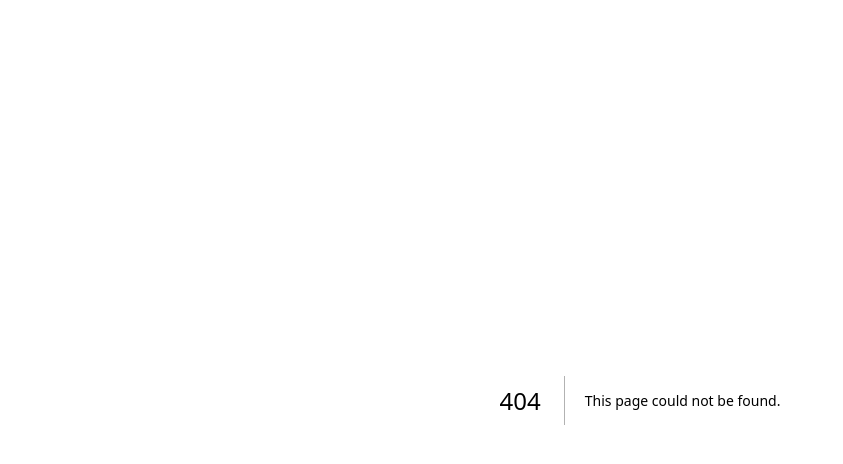
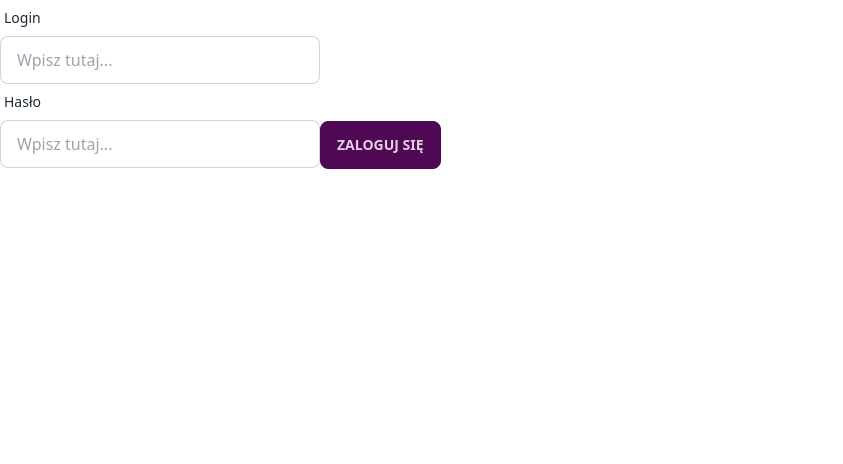
Before and after one commit to gajevski/nextjs-period-app, a Next.js app: page /auth/login in a window 1280 px wide. Before the commit this address had no page. Shown: the top 464 px of the page, without its empty margins (0-843 px from the left). Built offline with nearby package versions, Linux system fonts and the light colour scheme.

Commit message:
Create login page

```diff
--- /dev/null
+++ b/pages/auth/login.jsx
@@ -0,0 +1,16 @@
+export default function Login() {
+
+    return (
+        <div>
+            <label className="label">
+                <span className="label-text">Login</span>
+            </label>
+            <input type="text" placeholder="Wpisz tutaj..." className="input input-bordered w-full max-w-xs" />
+            <label className="label">
+                <span className="label-text">Hasło</span>
+            </label>
+            <input type="text" placeholder="Wpisz tutaj..." className="input input-bordered w-full max-w-xs" />
+            <button className="btn btn-active btn-primary">Zaloguj się</button>
+        </div>
+    );
+}
```
